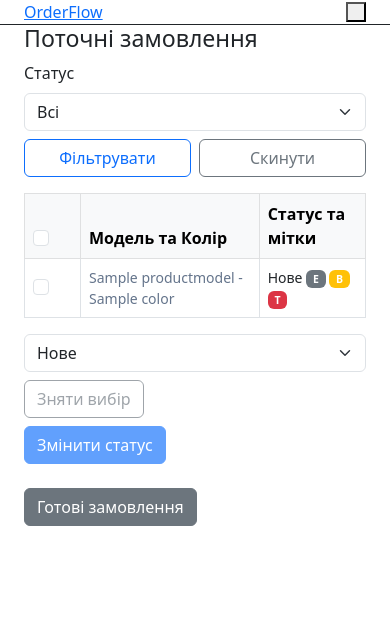
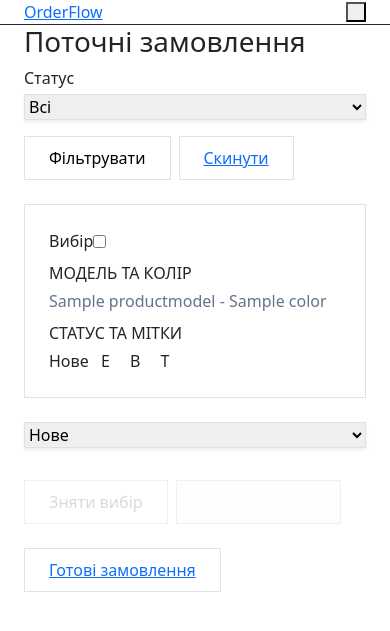
Before and after one commit to mykyyta/order-flow, a Django app: page /orders/current/ in a window 390 px wide. Shown: the top 631 px of the page. Run offline with Django 5.2, Linux system fonts and the light colour scheme; a user stored in the database is signed in; tables that the repository leaves empty hold one stand-in row (values such as "Sample post"); parts of the project's set-up code (start-up, migrations or seed data) failed here and were passed over.

Commit message:
Phase 2.1: current_orders_list → orders_active
- Split view: orders_active (GET list), orders_bulk_status (POST bulk update)
- New template: orders/active.html with Tailwind, responsive grid
- Partials: status_badge.html, order_row.html
- Extract JS to static/js/orders_active.js
- Update nav, index, finished_orders links to orders_active

Co-authored-by: Cursor <cursoragent@cursor.com>

```diff
--- a/orders/urls.py
+++ b/orders/urls.py
@@ -6,19 +6,21 @@ from .views import (
     auth_login,
     auth_logout,
     change_password,
-    current_orders_list,
     finished_orders_list,
     index,
     notification_settings,
     order_create,
     order_detail,
+    orders_active,
+    orders_bulk_status,
     profile_view,
     send_delayed_notifications,
 )
 
 urlpatterns = [
-    path('', index, name='index'),
-    path('orders/current/', current_orders_list, name='current_orders_list'),
+    path("", index, name="index"),
+    path("orders/current/", orders_active, name="orders_active"),
+    path("orders/current/bulk-status/", orders_bulk_status, name="orders_bulk_status"),
     path('orders/finished/', finished_orders_list, name='finished_orders_list'),
     path('orders/create/', order_create, name='order_create'),
     path('orders/<int:order_id>/', order_detail, name='order_detail'),
--- a/orders/views.py
+++ b/orders/views.py
@@ -18,6 +18,7 @@ from django.db import models, transaction
 from django.db.models import Q
 from django.http import JsonResponse
 from django.shortcuts import get_object_or_404, redirect, render
+from django.urls import reverse
 from django.urls import reverse_lazy
 from django.utils.timezone import localtime
 from django.views import View
@@ -107,7 +108,7 @@ def custom_login_required(view_func):
 
 @custom_login_required
 def index(request):
-    return redirect('current_orders_list')
+    return redirect("orders_active")
 
 def auth_login(request):
     if request.user.is_authenticated:
@@ -138,45 +139,14 @@ def auth_logout(request):
     return redirect('auth_login')
 
 @custom_login_required
-def current_orders_list(request):
+def orders_active(request):
     status_filter = (request.GET.get("status") or "").strip()
     orders_queryset, status_filter = _filtered_current_orders_queryset(
         status_filter=status_filter,
     )
 
-    if request.method == "POST":
-        form = OrderStatusUpdateForm(request.POST)
-        form.fields["orders"].queryset = orders_queryset
-        if form.is_valid():
-            selected_orders = form.cleaned_data['orders']
-            new_status = form.cleaned_data['new_status']
-
-            if selected_orders:
-                service = _get_order_service()
-                with transaction.atomic():
-                    try:
-                        service.change_status(
-                            orders=selected_orders,
-                            new_status=new_status,
-                            changed_by=request.user,
-                        )
-                    except InvalidStatusTransition as exc:
-                        current_label = STATUS_LABELS.get(exc.current_status, exc.current_status)
-                        next_label = STATUS_LABELS.get(exc.next_status, exc.next_status)
-                        messages.error(
-                            request,
-                            f"Недопустимий перехід статусу: {current_label} → {next_label}.",
-                        )
-                        return redirect("current_orders_list")
-
-                messages.success(request, "Статус оновлено для вибраних замовлень.")
-            else:
-                messages.warning(request, "Не вибрано жодного замовлення для оновлення статусу.")
-            return redirect("current_orders_list")
-        else:
-            messages.error(request, "Виникла помилка. Зробіть ще одну спробу.")
     form = OrderStatusUpdateForm()
-    form.fields['orders'].queryset = orders_queryset
+    form.fields["orders"].queryset = orders_queryset
     paginator = Paginator(orders_queryset, 20)
     page_number = request.GET.get("page")
     page_obj = paginator.get_page(page_number)
@@ -184,18 +154,73 @@ def current_orders_list(request):
     query_params.pop("page", None)
     query_string = query_params.urlencode()
 
-    return render(request,
-                  "current_orders_list.html",
-                    {
-                        "form": form,
-                        "orders": page_obj.object_list,
-                        "page_obj": page_obj,
-                        "status_filter": status_filter,
-                        "status_options": CURRENT_STATUS_OPTIONS,
-                        "query_string": query_string,
-                        "transition_map": TRANSITION_MAP,
-                             }
-                )
+    return render(
+        request,
+        "orders/active.html",
+        {
+            "form": form,
+            "orders": page_obj.object_list,
+            "page_obj": page_obj,
+            "status_filter": status_filter,
+            "status_options": CURRENT_STATUS_OPTIONS,
+            "query_string": query_string,
+            "transition_map": TRANSITION_MAP,
+        },
+    )
+
+
+@custom_login_required
+@require_POST
+def orders_bulk_status(request):
+    status_filter = (request.GET.get("status") or "").strip()
+    orders_queryset, status_filter = _filtered_current_orders_queryset(
+        status_filter=status_filter,
+    )
+
+    form = OrderStatusUpdateForm(request.POST)
+    form.fields["orders"].queryset = orders_queryset
+    if not form.is_valid():
+        messages.error(request, "Виникла помилка. Зробіть ще одну спробу.")
+        url = reverse("orders_active")
+        if request.GET:
+            url += "?" + request.GET.urlencode()
+        return redirect(url)
+
+    selected_orders = form.cleaned_data["orders"]
+    new_status = form.cleaned_data["new_status"]
+
+    if not selected_orders:
+        messages.warning(request, "Не вибрано жодного замовлення для оновлення статусу.")
+        url = reverse("orders_active")
+        if request.GET:
+            url += "?" + request.GET.urlencode()
+        return redirect(url)
+
+    service = _get_order_service()
+    with transaction.atomic():
+        try:
+            service.change_status(
+                orders=selected_orders,
+                new_status=new_status,
+                changed_by=request.user,
+            )
+        except InvalidStatusTransition as exc:
+            current_label = STATUS_LABELS.get(exc.current_status, exc.current_status)
+            next_label = STATUS_LABELS.get(exc.next_status, exc.next_status)
+            messages.error(
+                request,
+                f"Недопустимий перехід статусу: {current_label} → {next_label}.",
+            )
+            url = reverse("orders_active")
+            if request.GET:
+                url += "?" + request.GET.urlencode()
+            return redirect(url)
+
+    messages.success(request, "Статус оновлено для вибраних замовлень.")
+    url = reverse("orders_active")
+    if request.GET:
+        url += "?" + request.GET.urlencode()
+    return redirect(url)
 
 
 @custom_login_required
@@ -240,7 +265,7 @@ def order_create(request):
         form = OrderForm(request.POST)
         if form.is_valid():
             service = _get_order_service()
-            orders_url = request.build_absolute_uri(reverse_lazy('current_orders_list'))
+            orders_url = request.build_absolute_uri(reverse_lazy("orders_active"))
             service.create_order(
                 model=form.cleaned_data["model"],
                 color=form.cleaned_data["color"],
@@ -251,8 +276,8 @@ def order_create(request):
                 created_by=request.user,
                 orders_url=orders_url,
             )
-            return redirect('current_orders_list')
-        return render(request, 'order_create.html', {'form': form})
+            return redirect("orders_active")
+        return render(request, "order_create.html", {"form": form})
 
     form = OrderForm()
     return render(request, 'order_create.html', {'form': form})
--- /dev/null
+++ b/static/js/orders_active.js
@@ -0,0 +1,107 @@
+(function () {
+    const transitionDataEl = document.getElementById("transition-map-data");
+    const bulkStatusForm = document.getElementById("bulk-status-form");
+    const selectAllCheckbox = document.getElementById("select-all-orders");
+    const clearSelectionButton = document.getElementById("clear-selection-btn");
+    const select = document.getElementById("new_status");
+    const hint = document.getElementById("status-transition-hint");
+    const applyStatusButton = document.getElementById("apply-status-btn");
+    const checkboxes = Array.from(document.querySelectorAll(".js-order-checkbox"));
+    let selectedLength = 0;
+
+    if (!transitionDataEl || !bulkStatusForm || !select || !applyStatusButton || !clearSelectionButton) {
+        return;
+    }
+
+    const transitionMap = JSON.parse(transitionDataEl.textContent);
+    const options = Array.from(select.options);
+    const initialOptions = options.map((option) => option.value);
+
+    function intersectSets(statuses) {
+        if (statuses.length === 0) {
+            return new Set(initialOptions);
+        }
+
+        let allowed = null;
+        statuses.forEach((status) => {
+            const currentAllowed = new Set(transitionMap[status] || []);
+            if (allowed === null) {
+                allowed = currentAllowed;
+                return;
+            }
+            allowed = new Set([...allowed].filter((value) => currentAllowed.has(value)));
+        });
+        return allowed || new Set();
+    }
+
+    function updateAllowedTransitions() {
+        const selectedStatuses = checkboxes
+            .filter((checkbox) => checkbox.checked)
+            .map((checkbox) => checkbox.dataset.currentStatus);
+        const allowed = intersectSets(selectedStatuses);
+        selectedLength = selectedStatuses.length;
+
+        options.forEach((option) => {
+            option.disabled = !allowed.has(option.value);
+        });
+
+        applyStatusButton.disabled = selectedLength === 0;
+        clearSelectionButton.disabled = selectedLength === 0;
+        if (selectAllCheckbox) {
+            selectAllCheckbox.checked = selectedLength > 0 && selectedLength === checkboxes.length;
+            selectAllCheckbox.indeterminate = selectedLength > 0 && selectedLength < checkboxes.length;
+        }
+
+        if (options.every((option) => option.disabled)) {
+            hint.textContent = "Немає спільного дозволеного переходу для обраних замовлень.";
+            return;
+        }
+
+        hint.textContent = "";
+        if (select.selectedOptions.length === 0 || select.selectedOptions[0].disabled) {
+            const firstEnabled = options.find((option) => !option.disabled);
+            if (firstEnabled) {
+                select.value = firstEnabled.value;
+            }
+        }
+    }
+
+    checkboxes.forEach((checkbox) => {
+        checkbox.addEventListener("change", updateAllowedTransitions);
+    });
+    if (selectAllCheckbox) {
+        selectAllCheckbox.addEventListener("change", function () {
+            checkboxes.forEach((checkbox) => {
+                checkbox.checked = selectAllCheckbox.checked;
+            });
+            updateAllowedTransitions();
+        });
+    }
+    clearSelectionButton.addEventListener("click", function () {
+        checkboxes.forEach((checkbox) => {
+            checkbox.checked = false;
+        });
+        if (selectAllCheckbox) {
+            selectAllCheckbox.checked = false;
+            selectAllCheckbox.indeterminate = false;
+        }
+        updateAllowedTransitions();
+    });
+    bulkStatusForm.addEventListener("submit", function (event) {
+        if (selectedLength === 0) {
+            event.preventDefault();
+            return;
+        }
+        const selectedStatusLabel = select.selectedOptions[0]
+            ? select.selectedOptions[0].textContent.trim()
+            : "";
+        const confirmed = window.confirm(
+            `Змінити статус на "${selectedStatusLabel}" для ${selectedLength} замовлень?`
+        );
+        if (!confirmed) {
+            event.preventDefault();
+        }
+    });
+
+    updateAllowedTransitions();
+})();
--- a/templates/base.html
+++ b/templates/base.html
@@ -25,7 +25,7 @@
                     <div class="flex flex-col gap-1 py-2 md:flex-row md:py-0">
                         <a href="{% url 'order_create' %}" class="rounded-md px-3 py-2 text-sm font-medium {% if current_url == 'order_create' %}bg-teal-50 text-teal-700{% else %}text-slate-600 hover:bg-slate-50 hover:text-slate-900{% endif %}" {% if current_url == 'order_create' %}aria-current="page"{% endif %}>Нове замовлення</a>
                         <a href="{% url 'finished_orders_list' %}" class="rounded-md px-3 py-2 text-sm font-medium {% if current_url == 'finished_orders_list' %}bg-teal-50 text-teal-700{% else %}text-slate-600 hover:bg-slate-50 hover:text-slate-900{% endif %}" {% if current_url == 'finished_orders_list' %}aria-current="page"{% endif %}>Готові</a>
-                        <a href="{% url 'current_orders_list' %}" class="rounded-md px-3 py-2 text-sm font-medium {% if current_url == 'current_orders_list' %}bg-teal-50 text-teal-700{% else %}text-slate-600 hover:bg-slate-50 hover:text-slate-900{% endif %}" {% if current_url == 'current_orders_list' %}aria-current="page"{% endif %}>Поточні</a>
+                        <a href="{% url 'orders_active' %}" class="rounded-md px-3 py-2 text-sm font-medium {% if current_url == 'orders_active' %}bg-teal-50 text-teal-700{% else %}text-slate-600 hover:bg-slate-50 hover:text-slate-900{% endif %}" {% if current_url == 'orders_active' %}aria-current="page"{% endif %}>Поточні</a>
                         <a href="{% url 'model_list' %}" class="rounded-md px-3 py-2 text-sm font-medium {% if current_url == 'model_list' %}bg-teal-50 text-teal-700{% else %}text-slate-600 hover:bg-slate-50 hover:text-slate-900{% endif %}" {% if current_url == 'model_list' %}aria-current="page"{% endif %}>Моделі</a>
                         <a href="{% url 'color_list' %}" class="rounded-md px-3 py-2 text-sm font-medium {% if current_url == 'color_list' %}bg-teal-50 text-teal-700{% else %}text-slate-600 hover:bg-slate-50 hover:text-slate-900{% endif %}" {% if current_url == 'color_list' %}aria-current="page"{% endif %}>Кольори</a>
                     </div>
@@ -48,5 +48,6 @@
     <!-- Bootstrap 5 JS (тимчасово, для форм і решти) -->
     <script src="https://cdn.jsdelivr.net/npm/bootstrap@5.3.0/dist/js/bootstrap.bundle.min.js"></script>
     <script src="{% static 'js/app.js' %}"></script>
+    {% block extra_js %}{% endblock %}
 </body>
 </html>
--- a/templates/finished_orders_list.html
+++ b/templates/finished_orders_list.html
@@ -7,7 +7,7 @@
 
 <!-- Кнопка для переходу до поточних замовлень -->
 <div class="mb-4">
-    <a href="{% url 'current_orders_list' %}" class="btn btn-primary">Поточні замовлення</a>
+    <a href="{% url 'orders_active' %}" class="btn btn-primary">Поточні замовлення</a>
 </div>
 
 <form method="get" class="row g-2 align-items-end mb-3">
--- a/templates/index.html
+++ b/templates/index.html
@@ -10,7 +10,7 @@
             <a href="{% url 'order_create' %}" class="btn btn-primary btn-lg w-100">Нове</a>
         </div>
         <div class="col-md-4 mb-3">
-            <a href="{% url 'current_orders_list' %}" class="btn btn-primary btn-lg w-100">Поточні</a>
+            <a href="{% url 'orders_active' %}" class="btn btn-primary btn-lg w-100">Поточні</a>
         </div>
         <div class="col-md-4 mb-3">
             <a href="{% url 'model_list' %}" class="btn btn-primary btn-lg w-100">Моделі</a>
--- /dev/null
+++ b/templates/orders/active.html
@@ -0,0 +1,124 @@
+{% extends "base.html" %}
+{% load order_ui %}
+{% load static %}
+
+{% block title %}Поточні замовлення{% endblock %}
+
+{% block content %}
+
+<h1 class="text-lg font-semibold text-slate-900">Поточні замовлення</h1>
+
+{% include "partials/messages.html" %}
+
+<form method="get" class="mb-4 flex flex-col gap-3 sm:flex-row sm:items-end sm:gap-2">
+    <div class="flex-1">
+        <label for="filter-status" class="block text-sm font-medium text-slate-700">Статус</label>
+        <select id="filter-status" name="status" class="mt-1 block w-full rounded-md border border-slate-300 shadow-sm focus:border-teal-500 focus:ring-teal-500 sm:text-sm">
+            <option value="">Всі</option>
+            {% for value, label in status_options %}
+            <option value="{{ value }}" {% if status_filter == value %}selected{% endif %}>{{ label }}</option>
+            {% endfor %}
+        </select>
+    </div>
+    <div class="flex gap-2">
+        <button type="submit" class="inline-flex min-h-[44px] min-w-[44px] items-center justify-center rounded-md border border-teal-600 bg-white px-4 py-2 text-sm font-medium text-teal-700 hover:bg-teal-50 focus:outline-none focus:ring-2 focus:ring-teal-500 focus:ring-offset-2">
+            Фільтрувати
+        </button>
+        <a href="{% url 'orders_active' %}" class="inline-flex min-h-[44px] min-w-[44px] items-center justify-center rounded-md border border-slate-300 bg-white px-4 py-2 text-sm font-medium text-slate-700 hover:bg-slate-50 focus:outline-none focus:ring-2 focus:ring-teal-500 focus:ring-offset-2">
+            Скинути
+        </a>
+    </div>
+</form>
+
+<form method="post" id="bulk-status-form" action="{% url 'orders_bulk_status' %}{% if query_string %}?{{ query_string }}{% endif %}" class="mb-4">
+    {% csrf_token %}
+
+    <div class="space-y-3 md:space-y-0">
+        <div class="hidden md:grid md:grid-cols-[56px_1fr_1fr] md:gap-4 md:px-4 md:py-2 md:rounded-t-lg bg-slate-50">
+            <div class="flex items-center">
+                <input type="checkbox" id="select-all-orders" class="h-4 w-4 rounded border-slate-300 text-teal-600 focus:ring-teal-500" aria-label="Вибрати всі">
+            </div>
+            <div class="text-sm font-medium text-slate-700">Модель та Колір</div>
+            <div class="text-sm font-medium text-slate-700">Статус та мітки</div>
+        </div>
+        {% for order in orders %}
+        {% include "partials/order_row.html" with order=order %}
+        {% empty %}
+        <div class="rounded-lg border border-slate-200 bg-white p-6 text-center text-sm text-slate-500">
+            Поточних замовлень немає.
+        </div>
+        {% endfor %}
+    </div>
+
+    <div class="mt-4 flex flex-col gap-3 sm:flex-row sm:items-end sm:gap-2">
+        <div class="flex-1">
+            <label for="new_status" class="sr-only">Новий статус</label>
+            <select id="new_status" name="new_status" class="block w-full rounded-md border border-slate-300 shadow-sm focus:border-teal-500 focus:ring-teal-500 sm:text-sm">
+                {% for value, label in form.fields.new_status.choices %}
+                <option value="{{ value }}">{{ label }}</option>
+                {% endfor %}
+            </select>
+            <p class="mt-1 text-xs text-slate-500" id="status-transition-hint"></p>
+        </div>
+        <div class="flex gap-2">
+            <button type="button" id="clear-selection-btn" disabled class="inline-flex min-h-[44px] min-w-[44px] items-center justify-center rounded-md border border-slate-300 bg-white px-4 py-2 text-sm font-medium text-slate-700 hover:bg-slate-50 focus:outline-none focus:ring-2 focus:ring-teal-500 focus:ring-offset-2 disabled:opacity-50 disabled:cursor-not-allowed">
+                Зняти вибір
+            </button>
+            <button type="submit" id="apply-status-btn" disabled class="inline-flex min-h-[44px] min-w-[44px] items-center justify-center rounded-md border border-transparent bg-teal-700 px-4 py-2 text-sm font-medium text-white hover:bg-teal-800 focus:outline-none focus:ring-2 focus:ring-teal-500 focus:ring-offset-2 disabled:opacity-50 disabled:cursor-not-allowed">
+                Змінити статус
+            </button>
+        </div>
+    </div>
+</form>
+
+{% if page_obj.paginator.num_pages > 1 %}
+<nav aria-label="Пагінація поточних замовлень" class="mt-4 flex justify-center">
+    <ul class="inline-flex gap-1">
+        {% if page_obj.has_previous %}
+        <li>
+            <a href="?page={{ page_obj.previous_page_number }}{% if query_string %}&{{ query_string }}{% endif %}" class="inline-flex min-h-[44px] min-w-[44px] items-center justify-center rounded-md border border-slate-300 bg-white px-3 py-2 text-sm font-medium text-slate-700 hover:bg-slate-50 focus:outline-none focus:ring-2 focus:ring-teal-500 focus:ring-offset-2">
+                Попередня
+            </a>
+        </li>
+        {% else %}
+        <li>
+            <span class="inline-flex min-h-[44px] min-w-[44px] items-center justify-center rounded-md border border-slate-200 bg-slate-50 px-3 py-2 text-sm text-slate-400">
+                Попередня
+            </span>
+        </li>
+        {% endif %}
+        <li>
+            <span class="inline-flex min-h-[44px] min-w-[44px] items-center justify-center rounded-md border border-teal-200 bg-teal-50 px-3 py-2 text-sm font-medium text-teal-700">
+                {{ page_obj.number }} / {{ page_obj.paginator.num_pages }}
+            </span>
+        </li>
+        {% if page_obj.has_next %}
+        <li>
+            <a href="?page={{ page_obj.next_page_number }}{% if query_string %}&{{ query_string }}{% endif %}" class="inline-flex min-h-[44px] min-w-[44px] items-center justify-center rounded-md border border-slate-300 bg-white px-3 py-2 text-sm font-medium text-slate-700 hover:bg-slate-50 focus:outline-none focus:ring-2 focus:ring-teal-500 focus:ring-offset-2">
+                Наступна
+            </a>
+        </li>
+        {% else %}
+        <li>
+            <span class="inline-flex min-h-[44px] min-w-[44px] items-center justify-center rounded-md border border-slate-200 bg-slate-50 px-3 py-2 text-sm text-slate-400">
+                Наступна
+            </span>
+        </li>
+        {% endif %}
+    </ul>
+</nav>
+{% endif %}
+
+<div class="mt-6">
+    <a href="{% url 'finished_orders_list' %}" class="inline-flex min-h-[44px] min-w-[44px] items-center justify-center rounded-md border border-slate-300 bg-white px-4 py-2 text-sm font-medium text-slate-700 hover:bg-slate-50 focus:outline-none focus:ring-2 focus:ring-teal-500 focus:ring-offset-2">
+        Готові замовлення
+    </a>
+</div>
+
+{{ transition_map|json_script:"transition-map-data" }}
+
+{% endblock %}
+
+{% block extra_js %}
+<script src="{% static 'js/orders_active.js' %}"></script>
+{% endblock %}
--- /dev/null
+++ b/templates/partials/order_row.html
@@ -0,0 +1,24 @@
+{% load order_ui %}
+<div class="grid grid-cols-1 md:grid-cols-[56px_1fr_1fr] gap-2 p-4 md:gap-4 md:py-3 bg-white border border-slate-200 rounded-lg md:rounded-none md:border-0 md:border-b md:border-slate-200 hover:bg-slate-50 md:hover:bg-slate-50/50">
+    <div class="flex items-center">
+        <label class="md:sr-only text-xs text-slate-500 md:hidden">Вибір</label>
+        <input class="h-4 w-4 rounded border-slate-300 text-teal-600 focus:ring-teal-500 js-order-checkbox" type="checkbox" name="orders" value="{{ order.id }}" data-current-status="{{ order.current_status }}">
+    </div>
+    <div>
+        <span class="md:hidden block text-xs font-medium text-slate-500 uppercase mb-1">Модель та Колір</span>
+        <a href="{% url 'order_detail' order.id %}" class="order-link">{{ order.model.name }} - {{ order.color.name }}</a>
+    </div>
+    <div>
+        <span class="md:hidden block text-xs font-medium text-slate-500 uppercase mb-1">Статус та мітки</span>
+        {% include "partials/status_badge.html" with status_value=order.current_status label=order.get_current_status_display %}
+        {% if order.etsy %}
+        <span class="ml-1 inline-flex items-center rounded-full px-2 py-0.5 text-xs font-medium bg-slate-100 text-slate-700">Е</span>
+        {% endif %}
+        {% if order.embroidery %}
+        <span class="ml-1 inline-flex items-center rounded-full px-2 py-0.5 text-xs font-medium bg-amber-100 text-amber-800">В</span>
+        {% endif %}
+        {% if order.urgent %}
+        <span class="ml-1 inline-flex items-center rounded-full px-2 py-0.5 text-xs font-medium bg-red-100 text-red-700">Т</span>
+        {% endif %}
+    </div>
+</div>
--- /dev/null
+++ b/templates/partials/status_badge.html
@@ -0,0 +1,2 @@
+{% load order_ui %}
+<span class="{{ status_value|status_badge_class }}">{{ label }}</span>
```
Also changed, not shown: orders/tests.py (+4 -4 lines), static/css/app.css.
